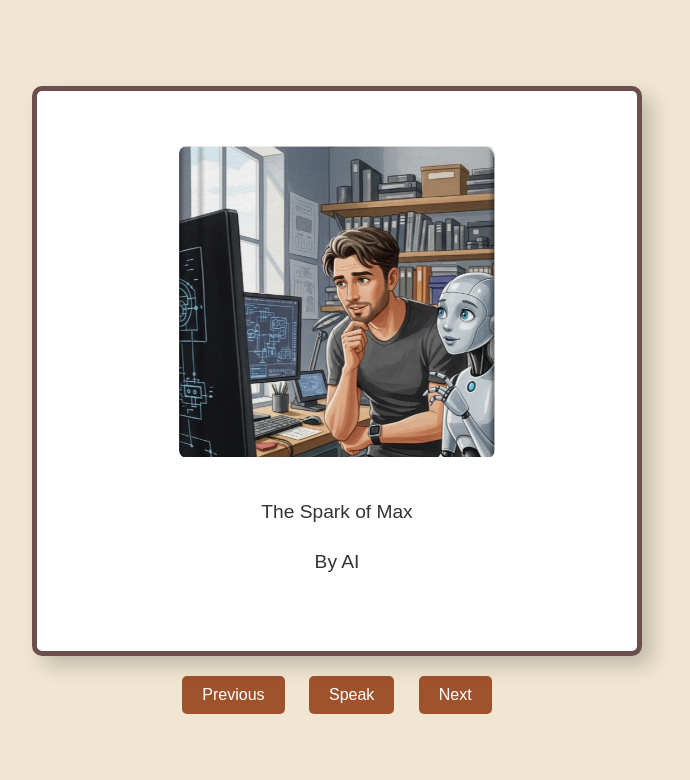
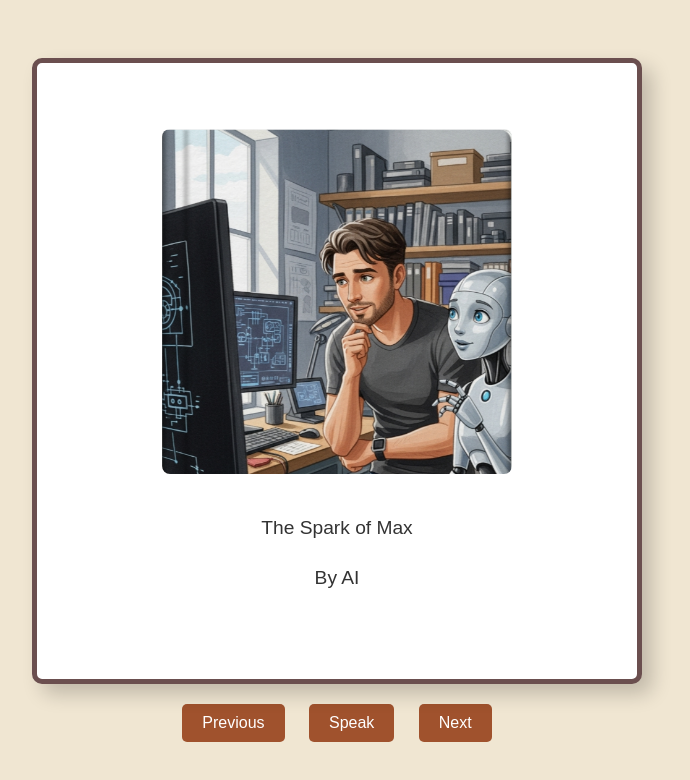
Before and after one commit to susanfu2021/Story-of-Nick, a plain HTML site: page index.html in a window 1280 px wide. Shown: the whole page, without its empty margins (303-993 px from the left). Drawn offline with Linux system fonts and the light colour scheme.

Commit message:
Add files via upload

```diff
--- a/style.css
+++ b/style.css
@@ -13,7 +13,7 @@ body {
 #story-container {
     width: 90%;
     max-width: 600px;
-    height: 70vh;
+    height: 77vh;
     border: 5px solid #6b4f4f; /* A darker border for a book feel */
     border-radius: 10px;
     box-shadow: 10px 10px 20px rgba(0, 0, 0, 0.2);
```
